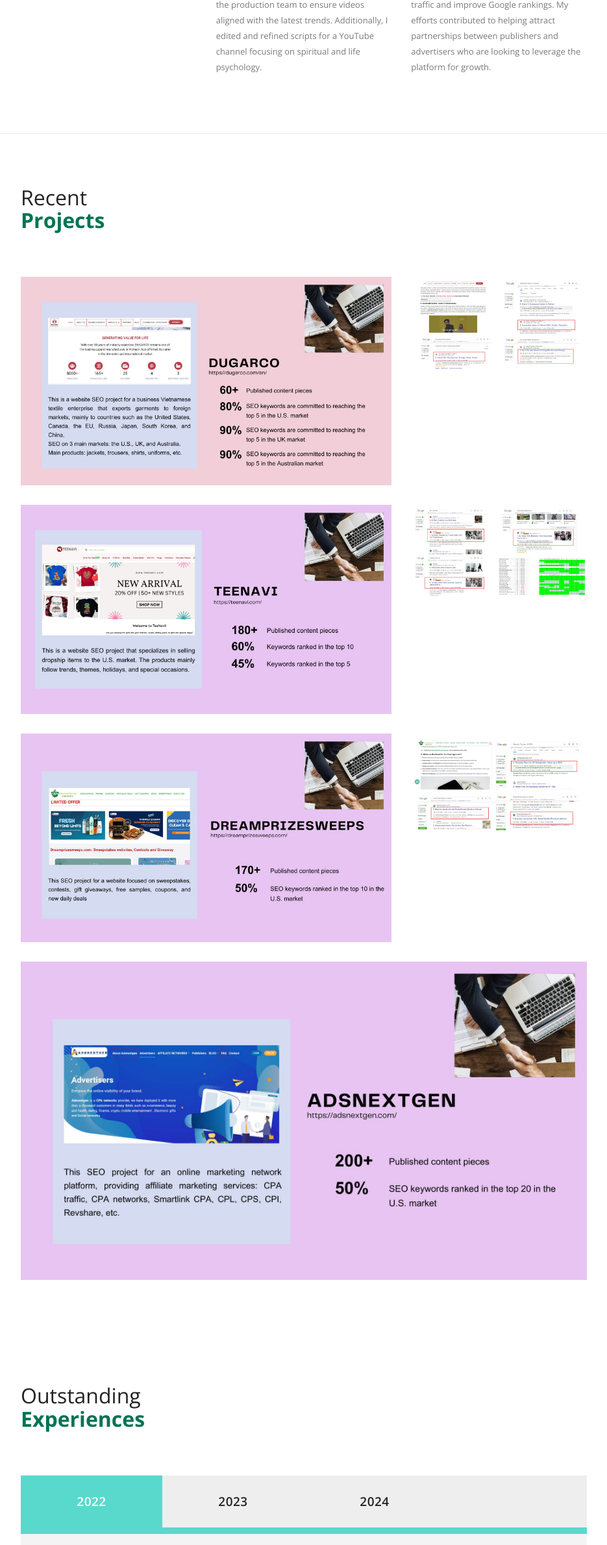
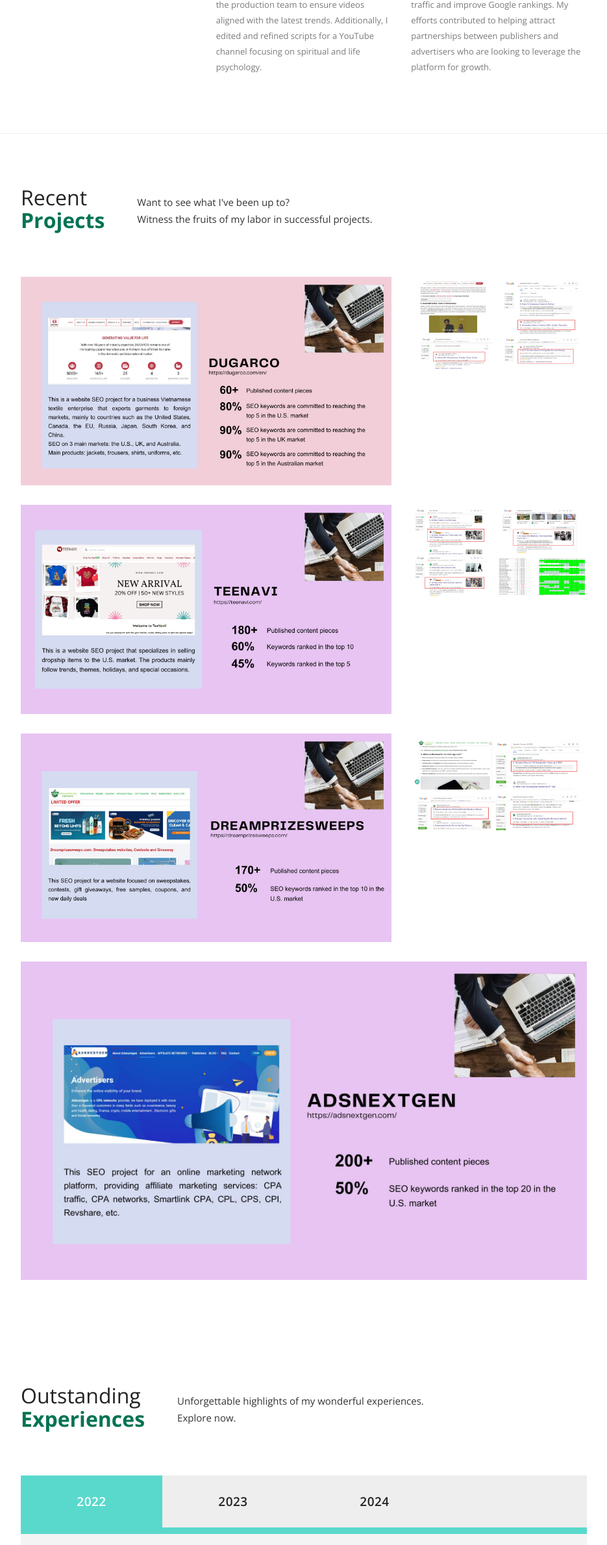
Before and after one commit to thaibinhllk3005/thaibinhllk3005.github.io, a plain HTML site: page index.html in a window 1280 px wide. Shown: the part 2052-4430 px from the top of the page at 65% size, without its empty margins (316-1251 px from the left). Drawn offline with nearby package versions, Linux system fonts and the light colour scheme.

Commit message:
add short description

```diff
--- a/index.html
+++ b/index.html
@@ -244,8 +244,8 @@ https://templatemo.com/tm-518-sentra
             <section id="projects" class="content-section">
                 <div class="section-heading">
                     <h1>Recent<br><em>Projects</em></h1>
-                    <!-- <p>Praesent pellentesque efficitur magna,
-                    <br>sed pellentesque neque malesuada vitae.</p> -->
+                    <p>Want to see what I've been up to?
+                    <br>Witness the fruits of my labor in successful projects.</p>
                 </div>
                 <div class="section-content">
                     <div class="masonry">
@@ -292,8 +292,8 @@ https://templatemo.com/tm-518-sentra
             <section id="blog" class="content-section">
                 <div class="section-heading">
                     <h1>Outstanding<br><em>Experiences</em></h1>
-                    <!-- <p>Curabitur hendrerit mauris mollis ipsum vulputate rutrum.
-                    <br>Phasellus luctus odio eget dui imperdiet.</p> -->
+                    <p>Unforgettable highlights of my wonderful experiences.
+                    <br>Explore now.</p>
                 </div>
                 <div class="section-content">
                     <div class="tabs-content">
```
